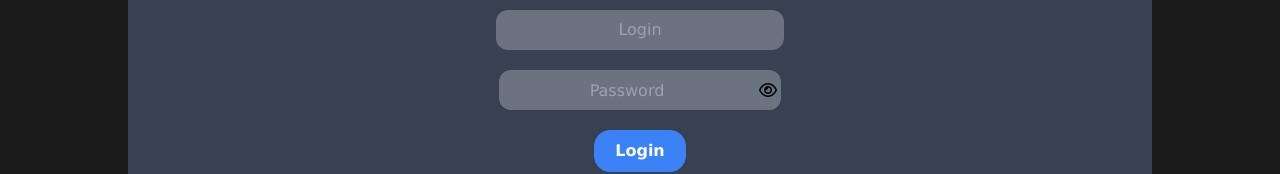
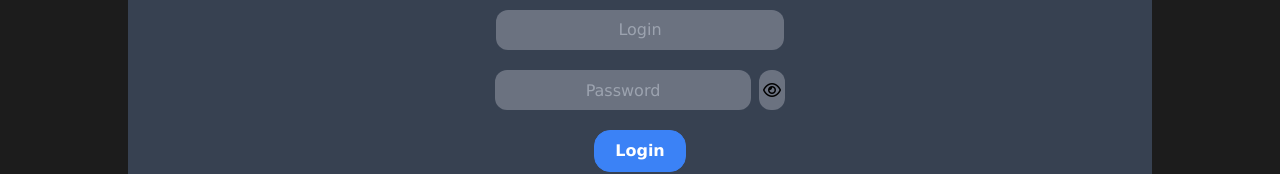
Before and after one commit to caerroff/site-perso, a React (Vite) app in the folder frontend/: page /login in a window 1280 px wide. Shown: the part 200-374 px from the top of the page. Built offline with nearby package versions, Linux system fonts and the light colour scheme.

Commit message:
feat(admin) changed layout

```diff
--- a/frontend/src/pages/Login/index.tsx
+++ b/frontend/src/pages/Login/index.tsx
@@ -29,7 +29,12 @@ function Login() {
                 <h1 className='text-xl md:text-3xl'>Login</h1>
                 <div className='flex flex-col items-center space-y-5'>
                     <input className='bg-gray-500 h-10 w-72 text-white rounded-xl text-center focus:outline focus:outline-slate-400' placeholder='Login' id="login" />
-                    <div className='rounded-2xl'><input type='password' className='focus:outline focus:outline-slate-400 bg-gray-500 h-10 w-64 text-white rounded-l-xl text-center outline-' placeholder='Password' id='password' ></input><button id='eye' className='fa fa-eye h-10 bg-gray-500 text-black p-1 rounded-r-xl' onClick={() => { showPassword() }} /></div>
+
+                    <div className='rounded-2xl space-x-2'>
+                        <input type='password' className='focus:outline focus:outline-slate-400 bg-gray-500 h-10 w-64 text-white rounded-xl text-center' placeholder='Password' id='password' ></input>
+                        <button id='eye' className='fa fa-eye h-10 bg-gray-500 text-black p-1 rounded-xl focus:outline focus:outline-slate-400' onClick={() => { showPassword() }} />
+                    </div>
+
                     <button className='bg-blue-500 hover:bg-blue-800 active:bg-blue-900 text-white border border-blue-500 hover:border-red-300 font-bold p-2 px-5 rounded-2xl'
                         onClick={() => login()}>Login</button>
                 </div>
```
